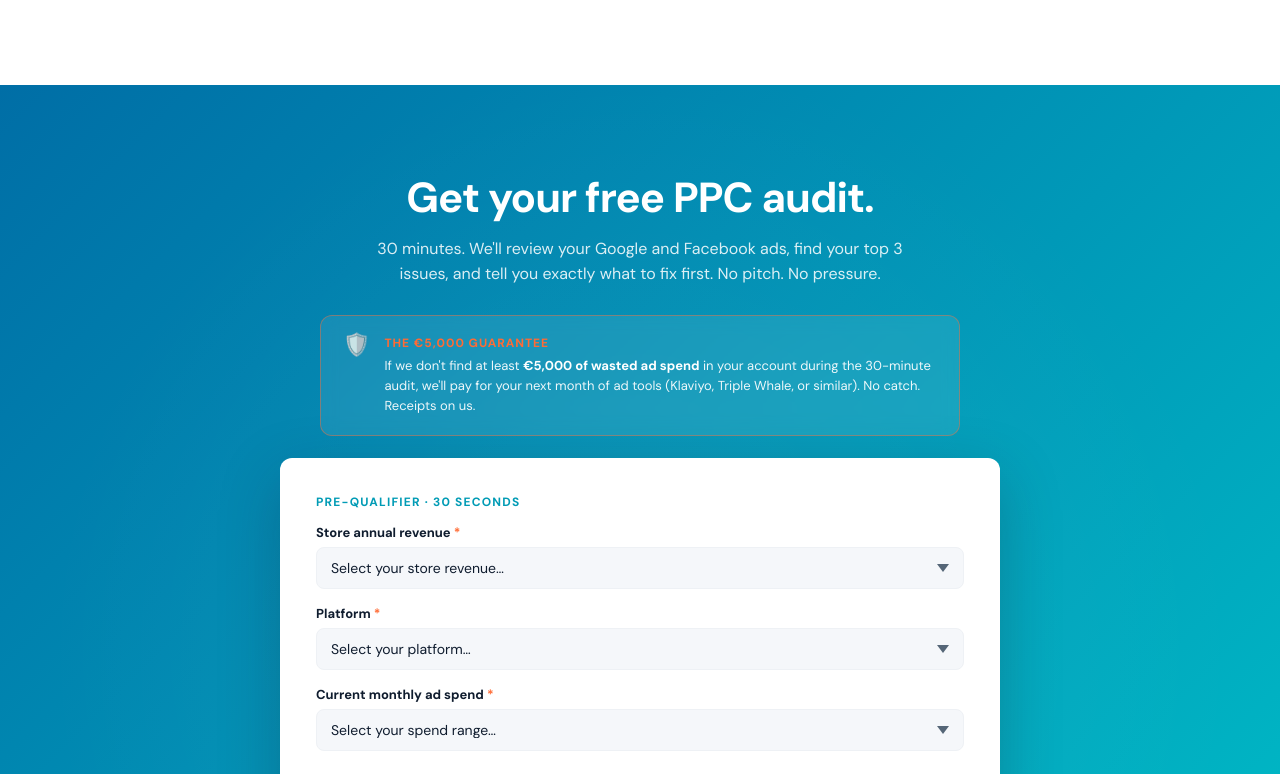
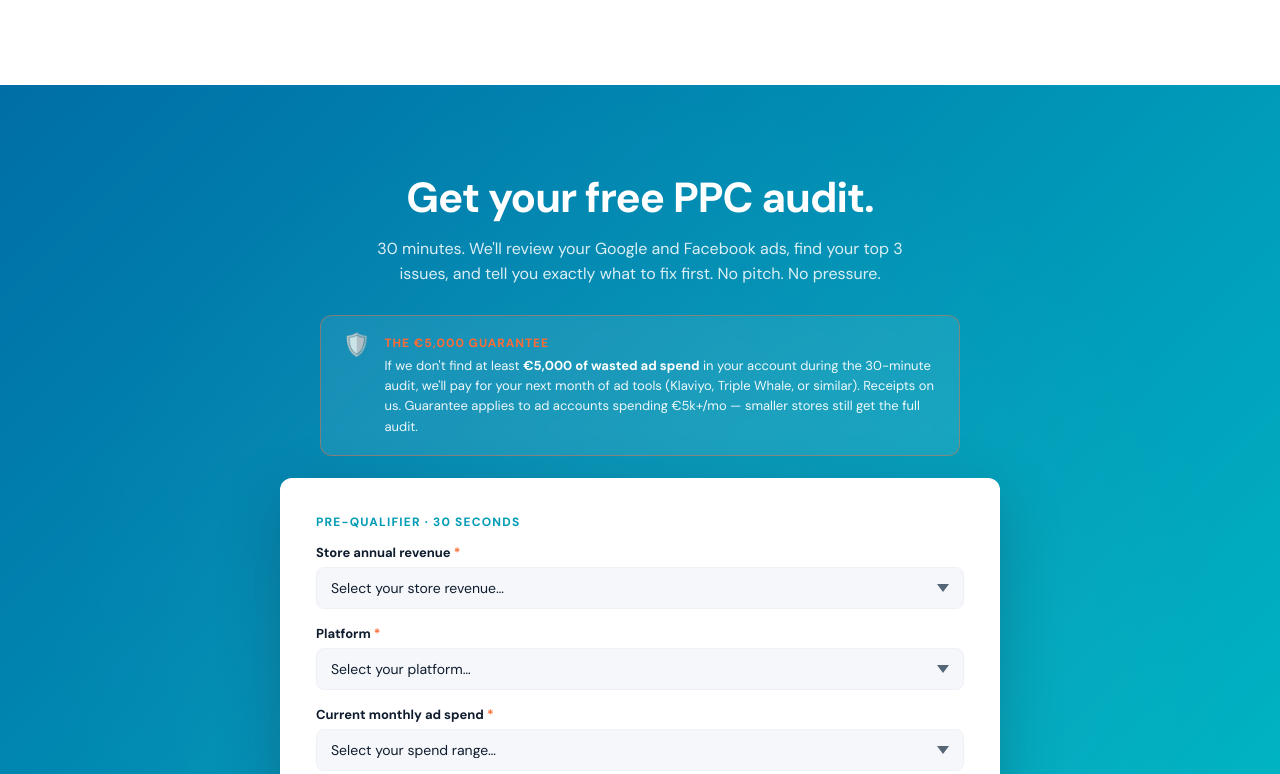
Before and after one commit to nickeone/7code-ecom-ppc, a plain HTML site: page index.html in a window 1280 px wide. Shown: the part 4966-5740 px from the top of the page. Drawn offline with Linux system fonts and the light colour scheme.

Commit message:
feat(lp): add heroVariants C/D/E for Meta pricing test + €5k+ guarantee qualifier
https://claude.ai/code/session_01389YwuwXV54WUfaKyopqGY

Co-authored-by: Claude <noreply@anthropic.com>

```diff
--- a/index.html
+++ b/index.html
@@ -683,7 +683,7 @@
       <div class="guarantee-icon">🛡️</div>
       <div class="guarantee-text">
         <strong class="title">The €5,000 Guarantee</strong>
-        If we don't find at least <strong class="highlight">€5,000 of wasted ad spend</strong> in your account during the 30-minute audit, we'll pay for your next month of ad tools (Klaviyo, Triple Whale, or similar). No catch. Receipts on us.
+        If we don't find at least <strong class="highlight">€5,000 of wasted ad spend</strong> in your account during the 30-minute audit, we'll pay for your next month of ad tools (Klaviyo, Triple Whale, or similar). Receipts on us. Guarantee applies to ad accounts spending €5k+/mo — smaller stores still get the full audit.
       </div>
     </div>
 
@@ -830,26 +830,33 @@
 
   // ── 2. DYNAMIC HERO ───────────────────────────────────────
   const heroVariants = {
-    'A': {
-      tag: 'Fire your PPC agency',
-      h1: 'Your PPC agency is wasting your money.',
-      sub: 'Get a free 30-minute audit. We\'ll show you exactly where your budget is leaking — line by line, in plain English. No pitch. No pressure.',
-      formH2: 'Book your free agency audit.',
-      formSub: 'We\'ll show you what your current agency is missing — line by line. You get a recorded walkthrough and a written action list. No pitch.'
-    },
-    'B': {
-      tag: 'The €5,000 Guarantee',
-      h1: 'We\'ll find €5,000 you\'re wasting on ads. Or we pay your tools.',
-      sub: 'Free 30-minute audit. If we don\'t find €5,000 of wasted ad spend in your account, we cover your next month of marketing tools. No catch.',
-      formH2: 'Claim your audit.',
-      formSub: '30 minutes. A senior expert reviews your Google and Facebook ads. We find €5,000 of wasted spend — or we pay for your next month of ad tools. Simple.'
-    },
     'default': {
       tag: 'Free PPC Audit',
       h1: 'Get more out of your ad budget — without hiring an agency.',
       sub: 'Free 30-minute audit. We find your biggest money leaks in Google and Facebook ads — and tell you exactly how to fix them. Plain English. No pitch.',
       formH2: 'Get your free PPC audit.',
       formSub: '30 minutes. We\'ll review your Google and Facebook ads, find your top 3 issues, and tell you exactly what to fix first. No pitch. No pressure.'
+    },
+    'C': {
+      tag: 'Performance-Only PPC',
+      h1: 'Pay only when we drive sales.',
+      sub: 'We run your Shopify or WooCommerce ads. You pay a % of the revenue we generate. No retainer. No setup fee. Free 30-min audit first.',
+      formH2: 'Get your free audit.',
+      formSub: '30 minutes. We open your account, find the leaks, then propose a performance-only deal. No pitch. Cancel before signing if it\'s not for you.'
+    },
+    'D': {
+      tag: 'Predictable Flat PPC',
+      h1: '€1,500/month. No %. No setup. No lock-in.',
+      sub: 'Predictable monthly PPC management for Shopify and WooCommerce founders. Senior team. Cancel anytime. Free 30-min audit before you commit.',
+      formH2: 'Get your free audit.',
+      formSub: '30 minutes. We review your Google and Meta ads, show you exactly what we\'d change in the first 30 days. €1,500 flat after — no pitch deck.'
+    },
+    'E': {
+      tag: 'The €5,000 Guarantee',
+      h1: 'We find €5,000 of wasted spend — or one month free.',
+      sub: '30-minute audit for Shopify and WooCommerce stores. If we don\'t uncover €5,000 of wasted spend, you get one month of PPC management free (€1,500 value). Guarantee applies to ad accounts spending €5k+/mo.',
+      formH2: 'Get your free audit.',
+      formSub: '30 minutes. We open your Google and Meta ad accounts, find €5k of waste — or pay it back with one month of management free. Guarantee applies to brands spending €5k+/mo on ads. Smaller stores still get the full audit.'
     }
   };
 
```
